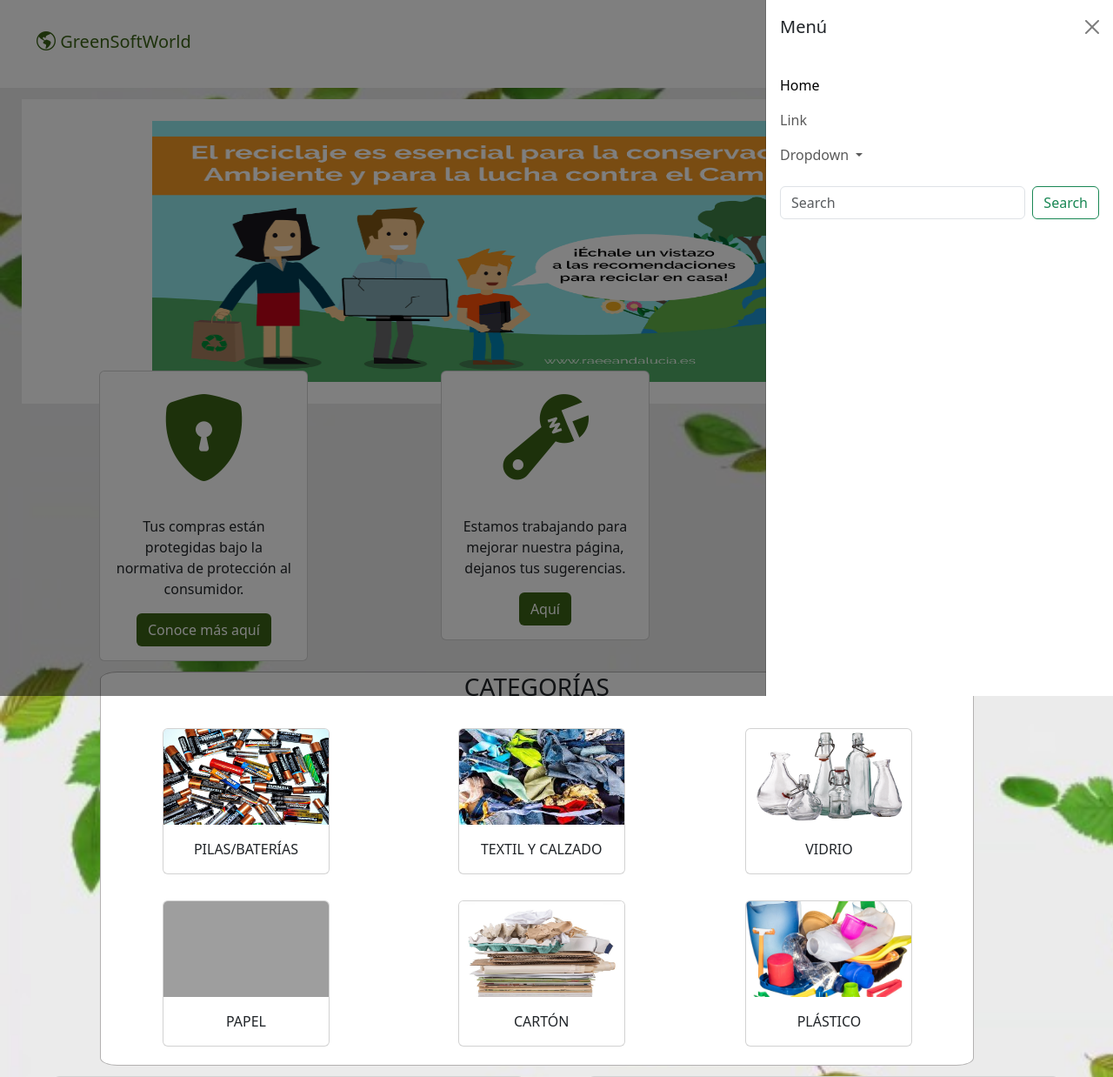
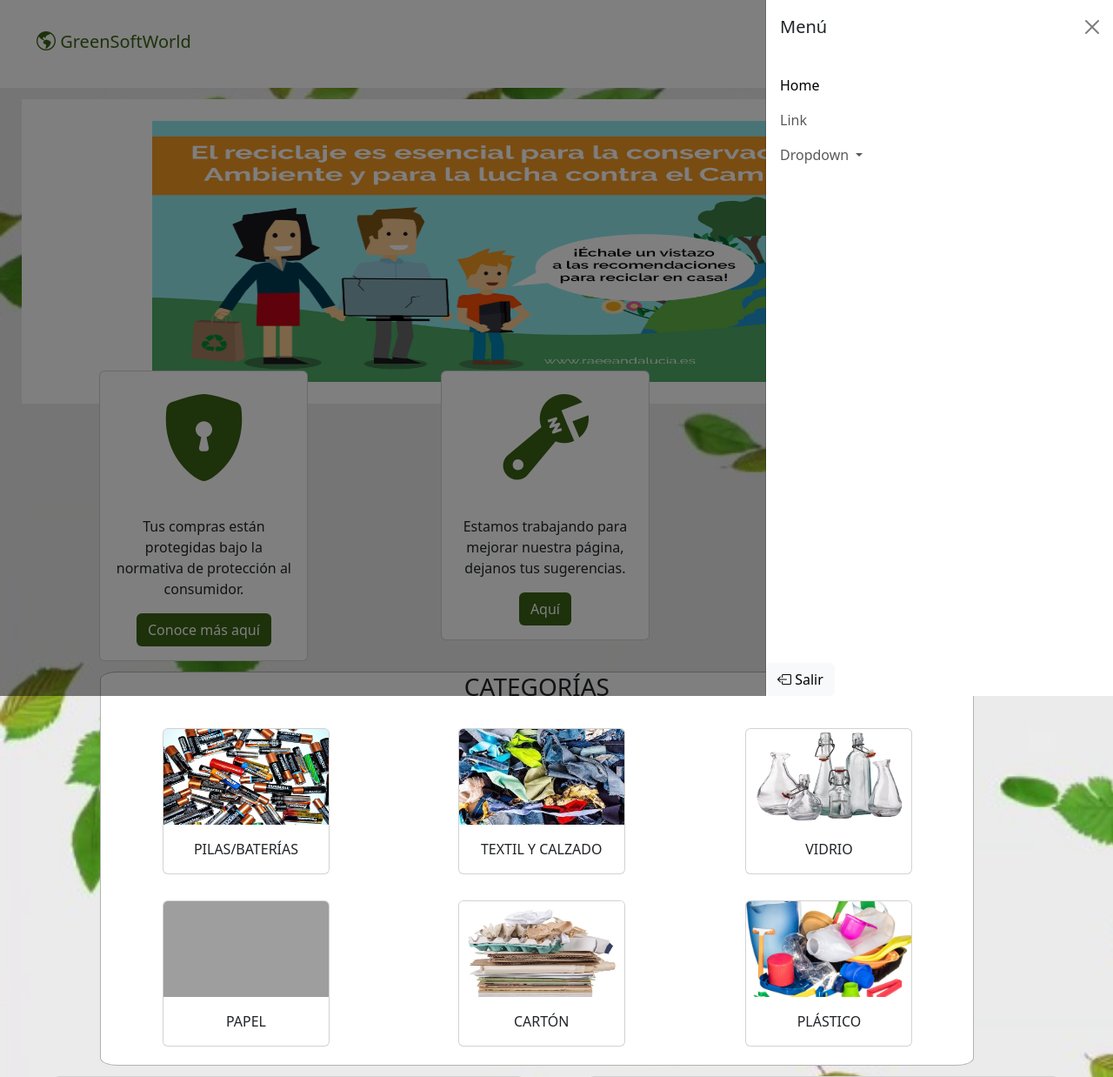
Before and after one commit to AngieVMR29/GSW__Proyecto__1, a Flask app: page /usuario in a window 1280 px wide, after a click that opens the changed part. Shown: the top 1238 px of the page at 87% size. Run offline with Flask 3, Linux system fonts and the light colour scheme; parts of the project's set-up code (start-up, migrations or seed data) failed here and were passed over; some libraries are stand-ins or nearby versions; grey boxes are pictures that could not be loaded.

Commit message:
Se  realiza actualización

```diff
--- a/app.py
+++ b/app.py
@@ -26,13 +26,9 @@ ALLOWED_EXTENSIONS = set(['png','jpg','jpeg','gif'])
 def recibeFoto(file):
     print(file)
     basepath = os.path.dirname (__file__) #La ruta donde se encuentra el archivo actual
-    filename = secure_filename(file.filename) #Nombre original del archivo
-
-    #capturando extensión del archivo ejemplo: (.png, .jpg, .pdf ...etc)
+    filename = secure_filename(file.filename)
     extension           = os.path.splitext(filename)[1]
     nuevoNombreFile     = stringAleatorio() + extension
-    #print(nuevoNombreFile)
-
     upload_path = os.path.join (basepath, 'static/uploads', nuevoNombreFile)
     file.save(upload_path)
 
@@ -45,6 +41,11 @@ def home():
 @app.route('/404')
 def not_found():
     return 'url no encontrada'
+
+@app.route('/logout')
+def logout():
+    session.clear()
+    return redirect(url_for('index'))
 
 @app.route('/catalogo')
 def catalogo():
--- a/templates/administrador/administrador.html
+++ b/templates/administrador/administrador.html
@@ -48,7 +48,7 @@
                     </ul>
                 </div>
                 <div style="margin-top: 100%;">
-                    <a href="/" type="button" class="btn btn-light"><i class="bi bi-box-arrow-left"></i> Salir </a>
+                    <a href="/logout'" type="button" class="btn btn-light"><i class="bi bi-box-arrow-left"></i> Salir </a>
                 </div>
             </div>
         </div>
--- a/templates/usuario/usuario.html
+++ b/templates/usuario/usuario.html
@@ -41,11 +41,11 @@
                         </ul>
                     </li>
                 </ul>
-                <form class="d-flex mt-3" role="search">
-                    <input class="form-control me-2" type="search" placeholder="Search" aria-label="Search">
-                    <button class="btn btn-outline-success" type="submit">Search</button>
-                </form>
+            </div>
+            <div style="margin-top: 100%;">
+                <a href="/logout'" type="button" class="btn btn-light"><i class="bi bi-box-arrow-left"></i> Salir </a>
             </div>
         </div>
     </div>
-</nav> {% endblock %}
+</nav>
+{% endblock %}
```
